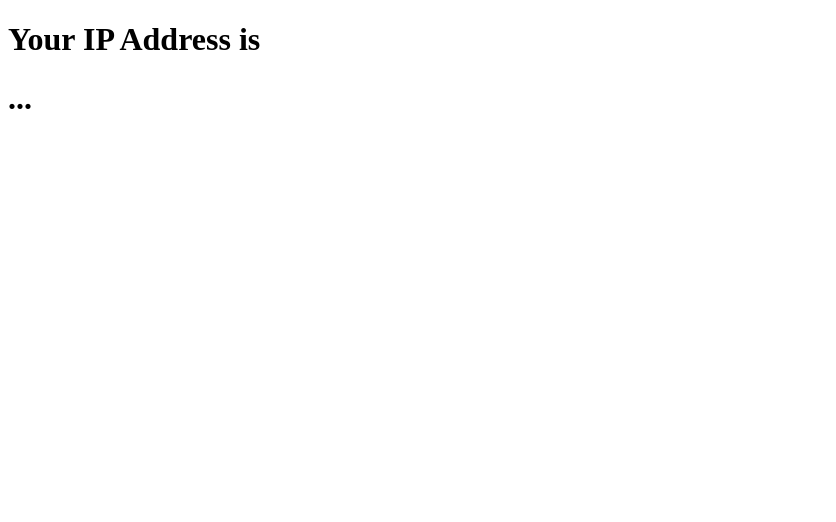
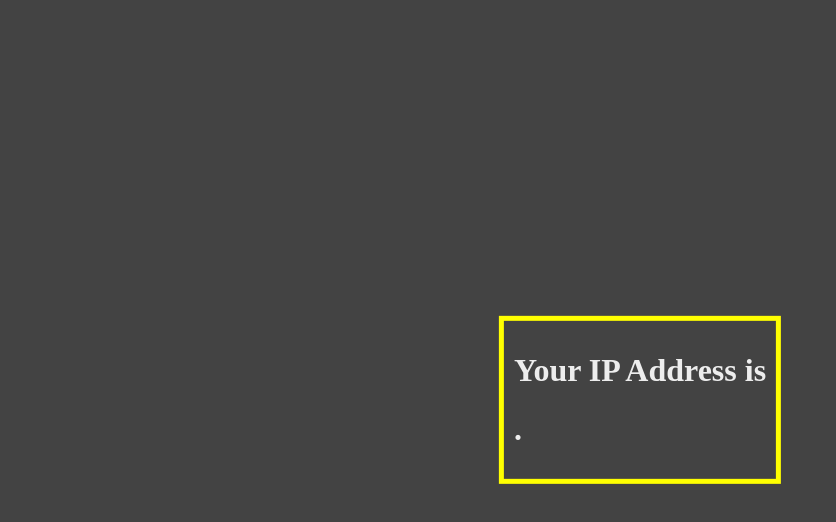
Before and after one commit to dgxo/JoeAds, a plain HTML site: page www/index.html in a window 1280 px wide. Shown: the whole page, without its empty margins (0-836 px from the left). Drawn offline with Linux system fonts and the light colour scheme.

Commit message:
Add stuff

```diff
--- a/www/index.html
+++ b/www/index.html
@@ -13,7 +13,7 @@
 <body>
     <div class="main">
         <h1 class="ip-is">Your IP Address is</h1>
-        <h1 id="ip" class="ip">...</h1>
+        <h1 id="ip" class="ip">.</h1>
     </div>
 </body>
 
--- a/www/styles.css
+++ b/www/styles.css
@@ -0,0 +1,13 @@
+body {
+    background-color: rgb(67, 67, 67);
+    color: rgb(237, 237, 237);
+}
+
+.main {
+    position: absolute;
+    left: 50%;
+    top: 50%;
+    transform: translate(-50%, -50%);
+    border: 5px solid #FFFF00;
+    padding: 10px;
+}
```
